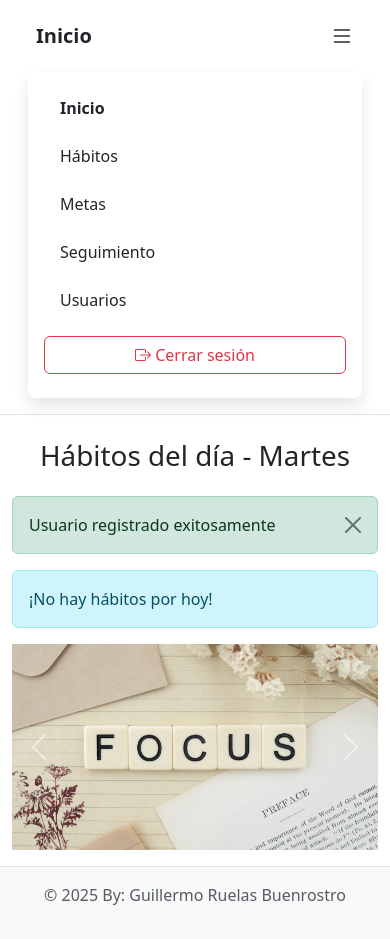
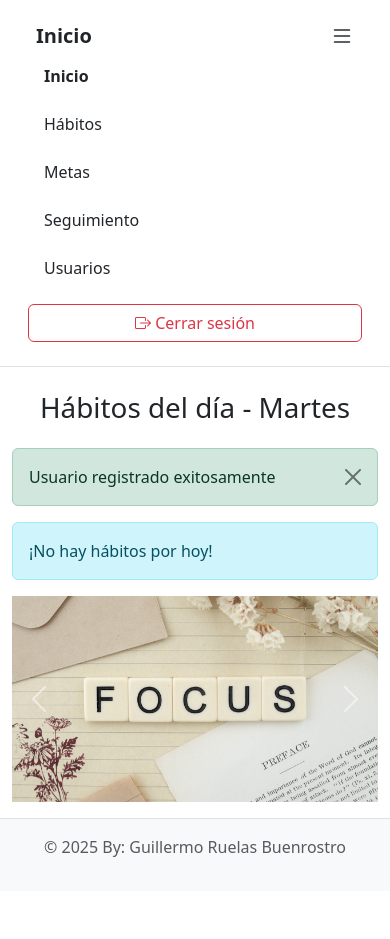
Before and after one commit to gbruelas/Plataforma_habitos_productividad, a PHP site: page /home/index.php in a window 390 px wide, after a click that opens the changed part. After the commit the page ends 857 px from the top, so only its background shows below. Run offline with PHP 8.4, Linux system fonts and the light colour scheme; the visitor is signed in with stand-in values (Sample User, id 1); data that the repository does not hold is empty.

Commit message:
Se eliminarón modificaciones en una clase de css. No eran necesarias y ocasionaban que no se vea bien el blur.

```diff
--- a/assets/css/styles.css
+++ b/assets/css/styles.css
@@ -71,16 +71,6 @@
         display: none;
     }
 
-    .navbar-collapse.collapse.show {
-        background-color: rgba(255, 255, 255, 0.95);
-        backdrop-filter: blur(10px);
-        -webkit-backdrop-filter: blur(10px);
-        padding: 1rem;
-        margin-top: 1rem;
-        border-radius: 0.5rem;
-        box-shadow: 0 0.5rem 1rem rgba(0, 0, 0, 0.1);
-    }
-
     .nav.flex-column {
         flex-direction: column !important;
     }
```
